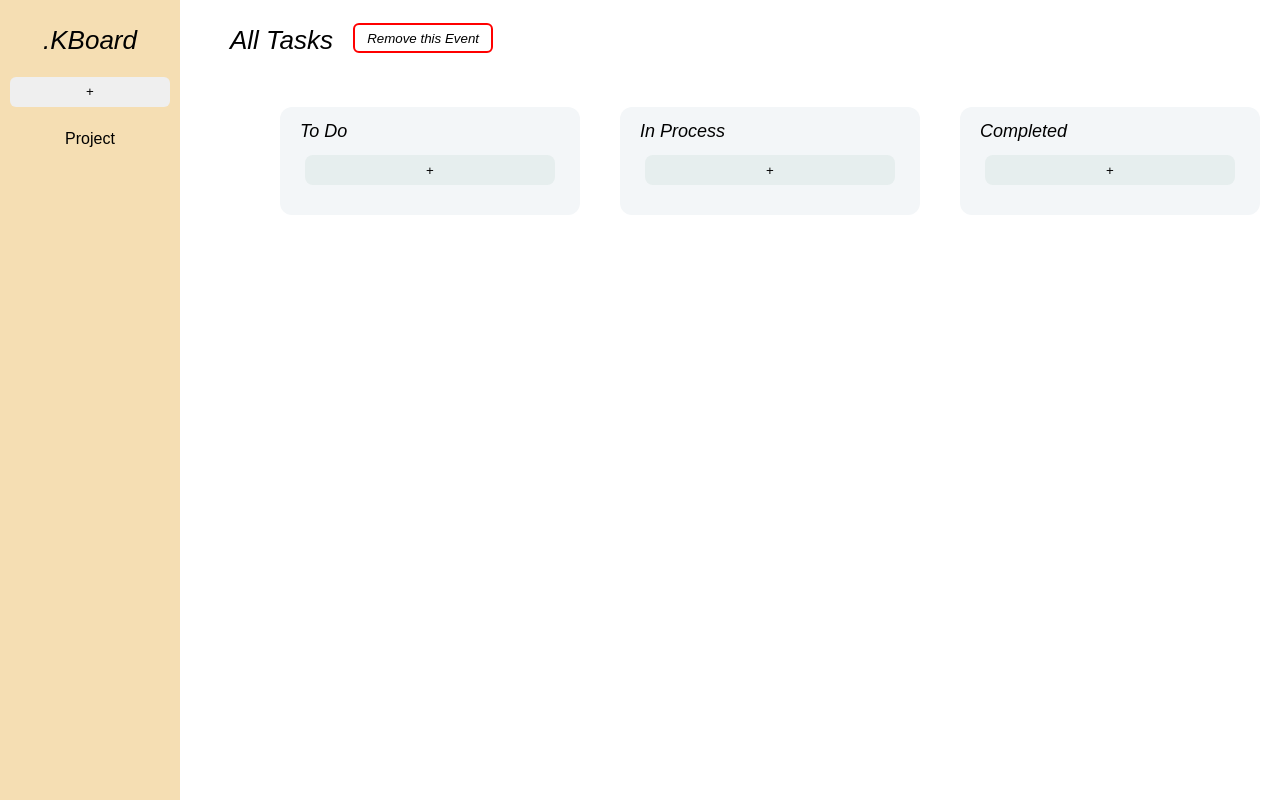
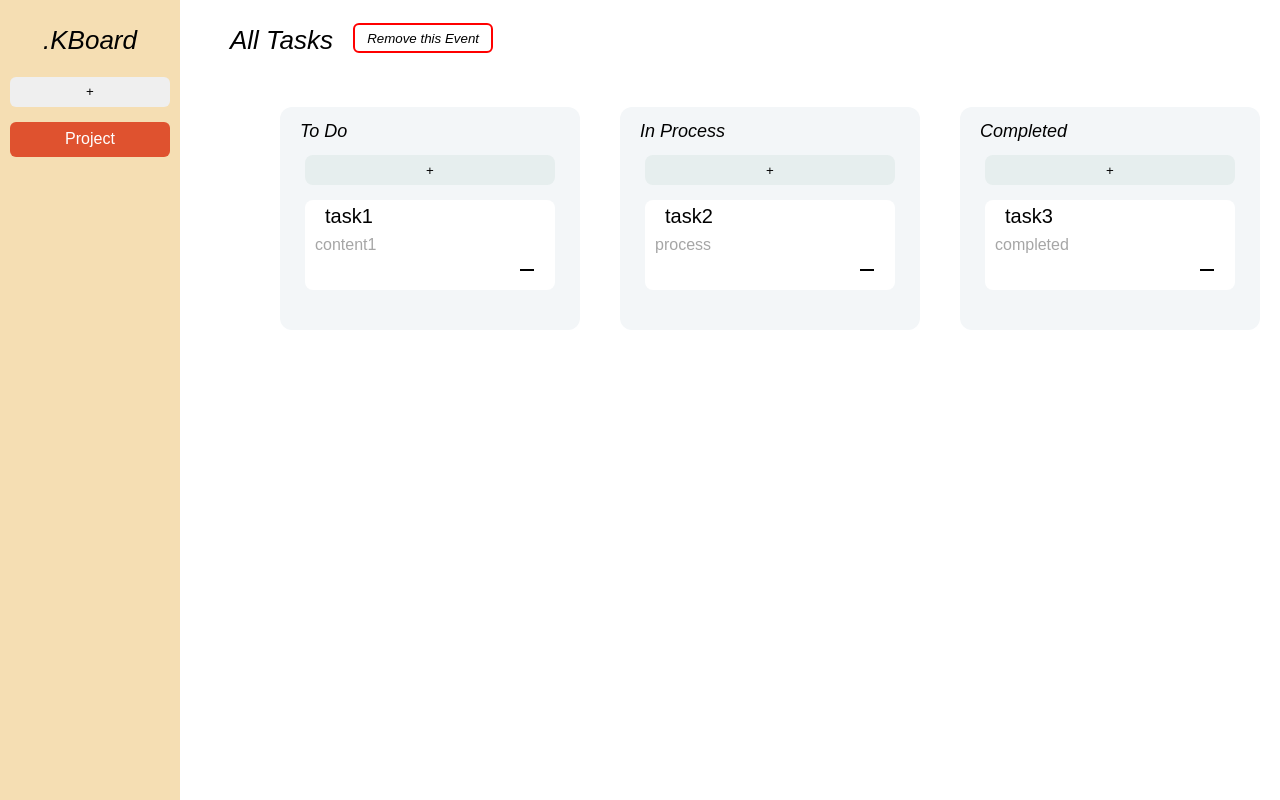
Before and after one commit to Sun0328/React_Project_02_kBoard, a React (Create React App) app: page /1 in a window 1280 px wide. Built offline with nearby package versions, Linux system fonts and the light colour scheme.

Commit message:
resolve add task btn if no events

```diff
--- a/src/App.js
+++ b/src/App.js
@@ -9,7 +9,7 @@ const App = () => {
     const storedEvents = localStorage.getItem('events');
     if (!storedEvents) {
       const defaultEvents = [
-        { id: 0, eventName: 'Project' },
+        { id: 1, eventName: 'Project' },
         // Add more default events here if needed
       ];
       localStorage.setItem('events', JSON.stringify(defaultEvents));
@@ -18,11 +18,13 @@ const App = () => {
     return JSON.parse(storedEvents);
   });
 
+  const navigate = useNavigate();
+
   useEffect(() => {
-    localStorage.setItem('events', JSON.stringify(events));
-  }, [events]);
-
-  const navigate = useNavigate();
+    if (events.length === 1) {
+      navigate(`/${events[0].id}`);
+    }
+  }, [events, navigate]);
 
   // Remove event from localStorage
   const removeItemByIdFromLocalStorage = (idToRemove) => {
@@ -46,7 +48,7 @@ const App = () => {
         // update state
         setEvents(updatedEvents);
 
-        if (updatedEvents === '') {
+        if (updatedEvents.length === 0) {
           navigate('/0');
         } else {
           const link = updatedEvents[0].id;
@@ -73,9 +75,9 @@ const App = () => {
   return (
 
     <div className='container'>
-      <EventBar events={events} setEvents={setEvents} handleLink={handleLink} />
+      <EventBar events={events} setEvents={setEvents} handleLink={handleLink}/>
       <Routes>
-        <Route path='/:eventId' element={<TaskBox removeItemByIdFromLocalStorage={removeItemByIdFromLocalStorage} />} />
+        <Route path='/:eventId' element={<TaskBox removeItemByIdFromLocalStorage={removeItemByIdFromLocalStorage}/>} />
         <Route path='/' element={<Navigate to="/0" />} />
       </Routes>
     </div>
--- a/src/components/Column.js
+++ b/src/components/Column.js
@@ -1,22 +1,18 @@
 import React from 'react'
-import { useParams } from 'react-router-dom';
 import { Droppable } from 'react-beautiful-dnd';
 
 import Task from './Task'
+import { useParams } from 'react-router-dom';
 
 export default function Column({ columnName, columnId, state, filteredTasks, handleAddTask, handleDeleteTask }) {
+    const { eventId } = useParams()
 
-    const { eventId } = useParams();
-    let flag = false
-
-    // Detect if there is any event exists
-    if (eventId !== '0') {
-        flag = true
-    }
-
-    // Handle add task btn if no event
-    const handleNoEvent = () => {
-        alert('Please add new Event first!')
+    const handleAddEventBtn = () => {
+        if (eventId === '0') {
+            alert('Please Add New Event First!')
+        } else {
+            handleAddTask(state);
+        }
     }
 
     const getDroppableIndex = (state) => {
@@ -31,7 +27,7 @@ export default function Column({ columnName, columnId, state, filteredTasks, han
                     style={{ backgroundColor: snapshot.isDraggingOver ? 'wheat' : '' }}
                 >
                     <div className='task-state'>{columnName}</div>
-                    <button onClick={() => flag ? handleAddTask(state) : handleNoEvent()} className='addTask-btn'>+</button>
+                    <button onClick={() => handleAddEventBtn()} className='addTask-btn'>+</button>
 
                     {filteredTasks
                         .filter(item => item.state === state)
--- a/src/components/Event.js
+++ b/src/components/Event.js
@@ -1,11 +1,19 @@
 import React from 'react'
 import { NavLink } from 'react-router-dom';
 
-const Event = ({ id, eventName }) => {
+const Event = ({ id, eventName, handleAddEvent }) => {
+
+    const handleNoEvent = () => {
+        if (id === undefined) {
+            handleAddEvent();
+        } else {
+            return;
+        }
+    }
 
     return (
-        <NavLink to={`/${id}`}
-            className='eventName-container' >
+        <NavLink to={id ? `/${id}` : '/'}
+            className='eventName-container' onClick={handleNoEvent}>
             {eventName}
         </NavLink>
     )
--- a/src/components/EventBar.js
+++ b/src/components/EventBar.js
@@ -11,7 +11,11 @@ const EventBar = ({ events, setEvents, handleLink }) => {
     const eventId = uuidv4();
     if (eventName) {
       const newEvent = { id: eventId, eventName: eventName };
+      // Update state
       setEvents([...events, newEvent]);
+      // Update local storage
+      const updatedEvents = [...events, newEvent];
+      localStorage.setItem('events', JSON.stringify(updatedEvents));
       handleLink(newEvent.id);
     } else {
       alert("Event name cannot be empty. Please enter a valid event name.");
@@ -24,10 +28,10 @@ const EventBar = ({ events, setEvents, handleLink }) => {
       <div className='main'>
         <button onClick={handleAddEvent} className='addEvent-btn'>+</button>
         {events.length === 0 ? (
-          <Event eventName='Add New Event' />
+          <Event eventName='Add New Event' handleAddEvent={handleAddEvent} />
         ) : (
           events.map(item => (
-            <Event key={uuidv4()} id={item.id} eventName={item.eventName} />
+            <Event key={uuidv4()} id={item.id} eventName={item.eventName} handleAddEvent={handleAddEvent} />
           ))
         )}
       </div>
--- a/src/components/TaskBox.css
+++ b/src/components/TaskBox.css
@@ -19,11 +19,10 @@
 }
 
 .remove-event-btn:hover {
-    font-size: 15px;
+    color: red;
     background-color: rgb(230, 238, 238);
     cursor: pointer;
     transition: background-color 0.5s;
-    transition: font-size 0.5s;
 }
 
 .main-container {
--- a/src/components/TaskBox.js
+++ b/src/components/TaskBox.js
@@ -15,9 +15,9 @@ const TaskBox = ({ removeItemByIdFromLocalStorage }) => {
     const storedTasks = localStorage.getItem('tasks');
     if (!storedTasks) {
       const defaultTasks = [
-        { id: uuidv4(), event_id: 0, taskName: 'task1', taskContent: 'content1', state: 'todo', columnId: 1 },
-        { id: uuidv4(), event_id: 0, taskName: 'task2', taskContent: 'process', state: 'processed', columnId: 2 },
-        { id: uuidv4(), event_id: 0, taskName: 'task3', taskContent: 'completed', state: 'completed', columnId: 3 }
+        { id: uuidv4(), event_id: 1, taskName: 'task1', taskContent: 'content1', state: 'todo', columnId: 1 },
+        { id: uuidv4(), event_id: 1, taskName: 'task2', taskContent: 'process', state: 'processed', columnId: 2 },
+        { id: uuidv4(), event_id: 1, taskName: 'task3', taskContent: 'completed', state: 'completed', columnId: 3 }
         // Add more default tasks here if needed
       ];
       localStorage.setItem('tasks', JSON.stringify(defaultTasks)); // Use 'tasks' as the key here
```
